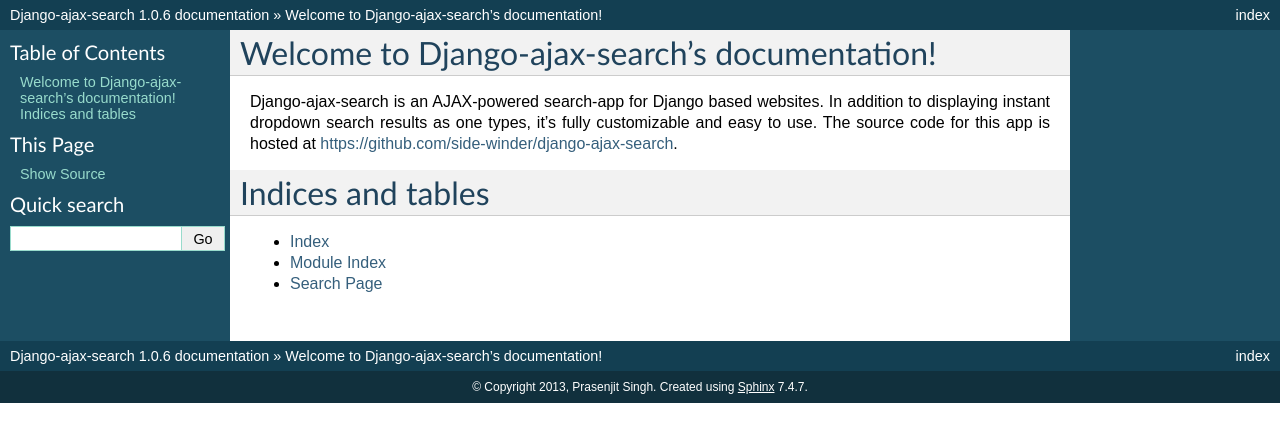
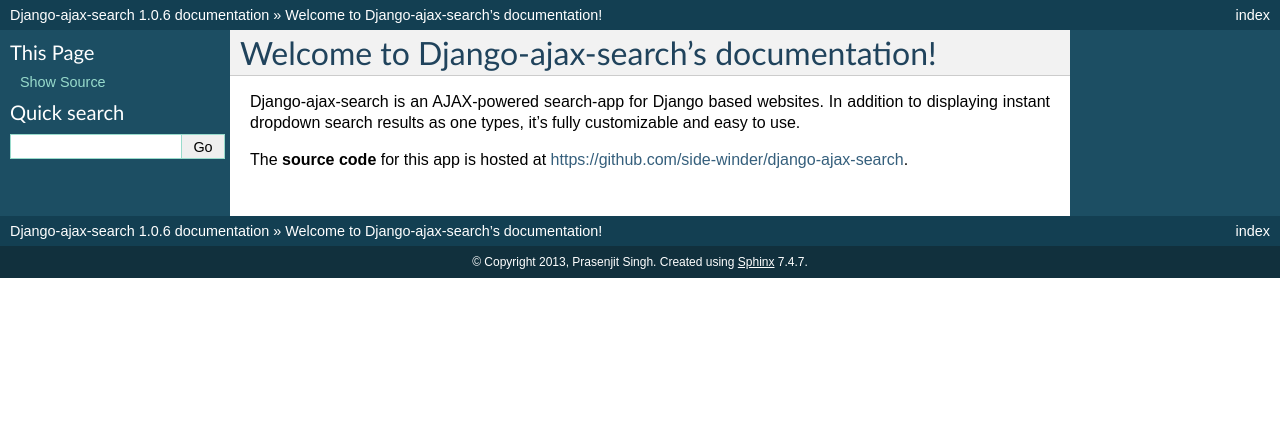
Before and after one commit to weijia/django-ajax-search, a Sphinx documentation site: the page built from docs/source/index.rst, in a window 1280 px wide. Shown: the top 442 px of the page. Built offline with Sphinx 7.4.7, drawn with Linux system fonts in a browser that asks for light colours; formulas are drawn with MathJax 3; pages that are not in the unit, such as notebooks, are missing from menus.

Commit message:
Update index.rst

```diff
--- a/docs/source/index.rst
+++ b/docs/source/index.rst
@@ -6,21 +6,13 @@
 Welcome to Django-ajax-search's documentation!
 ==============================================
 
-Django-ajax-search is an AJAX-powered search-app for Django based websites. In addition to displaying instant dropdown search results as one types, it's fully customizable and easy to use.
-The source code for this app is hosted at https://github.com/side-winder/django-ajax-search.
+Django-ajax-search is an AJAX-powered search-app for Django based websites.
+In addition to displaying instant dropdown search results as one types, it's fully customizable and easy to use.
+
+The **source code** for this app is hosted at https://github.com/side-winder/django-ajax-search.
 
 .. toctree::
    :maxdepth: 2
 
-	Getting started with Django-ajax-search
-	Search
-
-
-
-
-Indices and tables
-==================
-
-* :ref:`genindex`
-* :ref:`modindex`
-* :ref:`search`
+   Getting started with Django-ajax-search
+   Search tool
```
